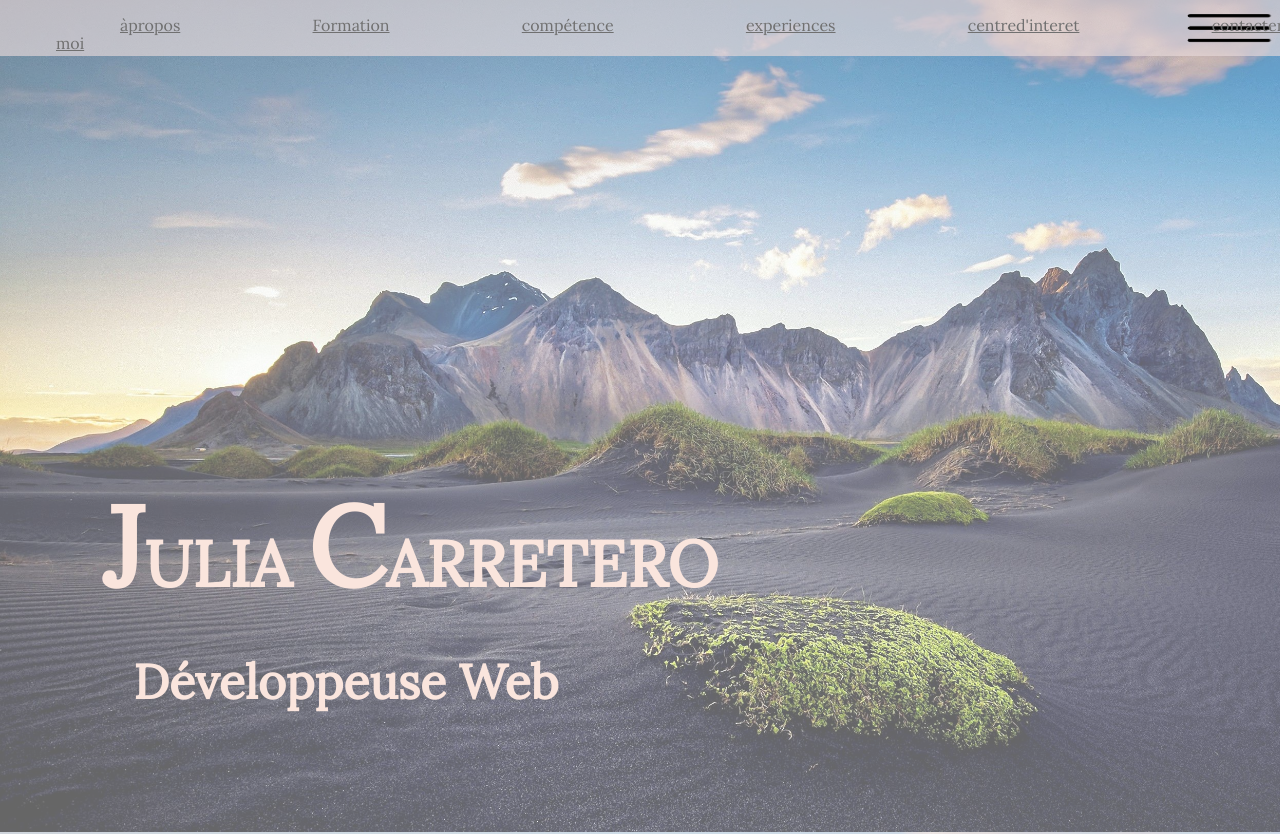
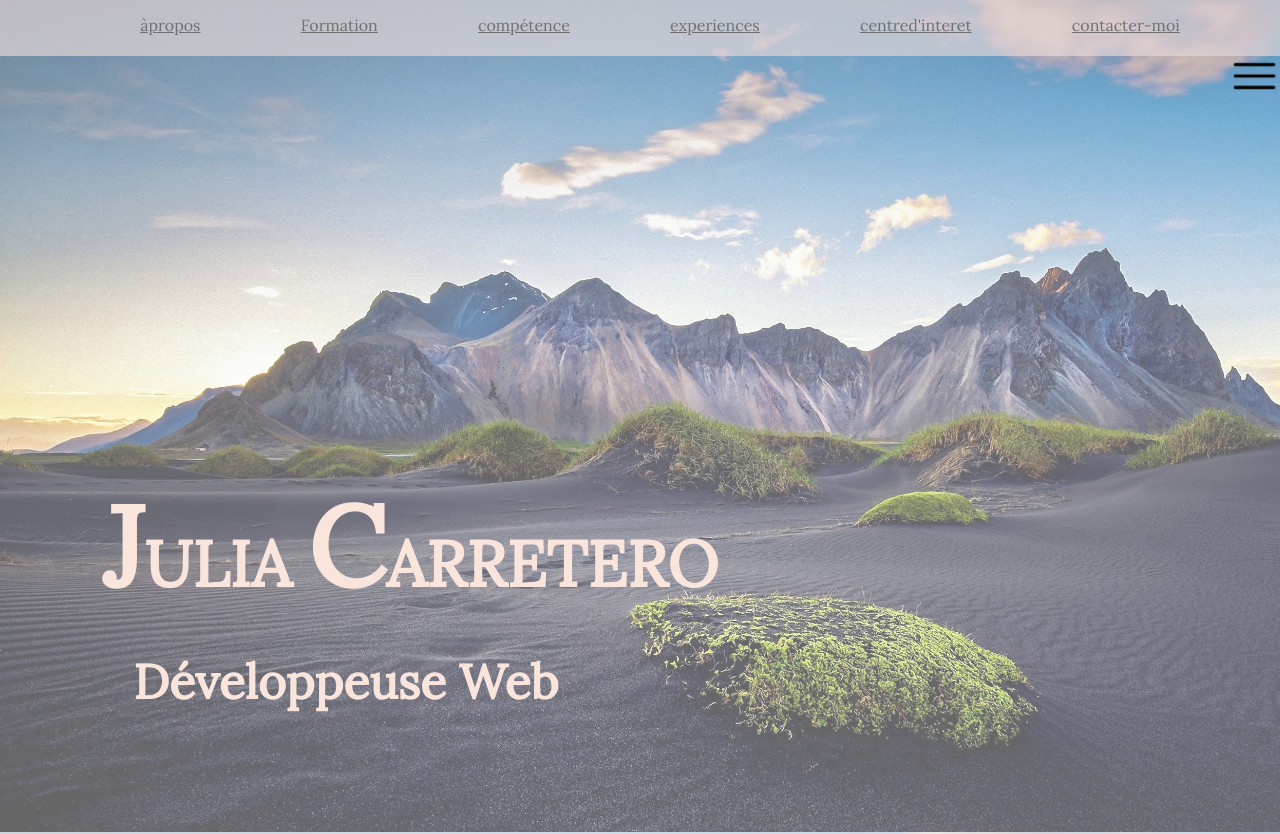
Before and after one commit to Taleoo/CVJulia, a plain HTML site: page index.html in a window 1280 px wide. Shown: the top 834 px of the page. Drawn offline with nearby package versions, Linux system fonts and the light colour scheme.

Commit message:
mise a jour menu

```diff
--- a/index.html
+++ b/index.html
@@ -15,7 +15,6 @@
   <body>
     <div id="container">
       <header>
-        <img id="menu-hamburger" src="resources/menu.png" alt="menu-pour-smarthone">
         <ul>
           <li><a href="àpropos"> àpropos</a></li>
           <li><a href="Formation"> Formation</a></li>
@@ -24,6 +23,7 @@
           <li><a href="centred'interet"> centred'interet</a></li>
           <li><a href="contacter-moi"> contacter-moi</a></li>
         </ul>
+        <img id="menu-hamburger" src="resources/menu.png" alt="menu-pour-smarthone">
       </header>
 
       <div class="backDiv">
--- a/src/style.css
+++ b/src/style.css
@@ -16,27 +16,16 @@ header{
 }
 
 #menu-hamburger{
-  height: 7vh;
-  min-height: 3rem;
-  width: 8vw;
+  width:4vw;
   position: fixed;
-  top: 0;
   right: 0;
 }
-
+ul{
+  display: flex;
+  justify-content: space-evenly;
+}
 ul li {
-  height: 7vh;
-  min-height: 2rem;
-  width: 10vw;
-  position: relative;
-  top: 0;
-  left: 1rem;
-  z-index: 1;
-  list-style: none;
-  display: inline;
-  flex-direction: inherit;
-  justify-content: space-between;
-  padding: 4rem;
+    list-style: none;
 }
 
 a{
```
